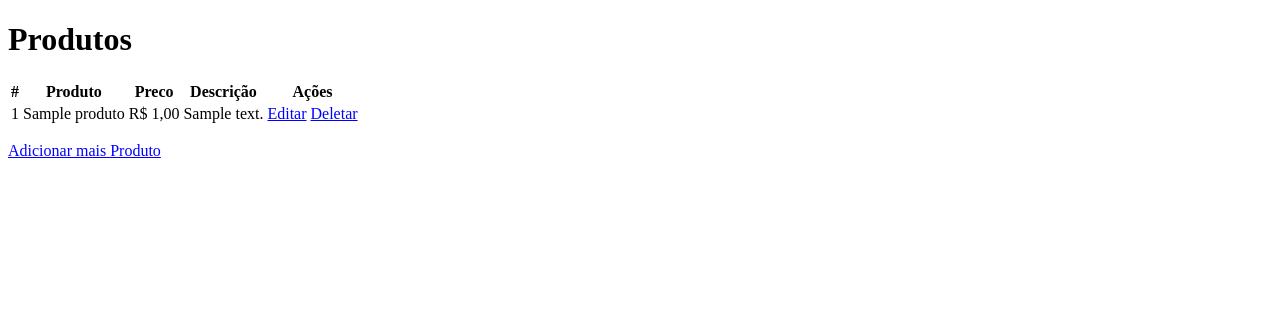
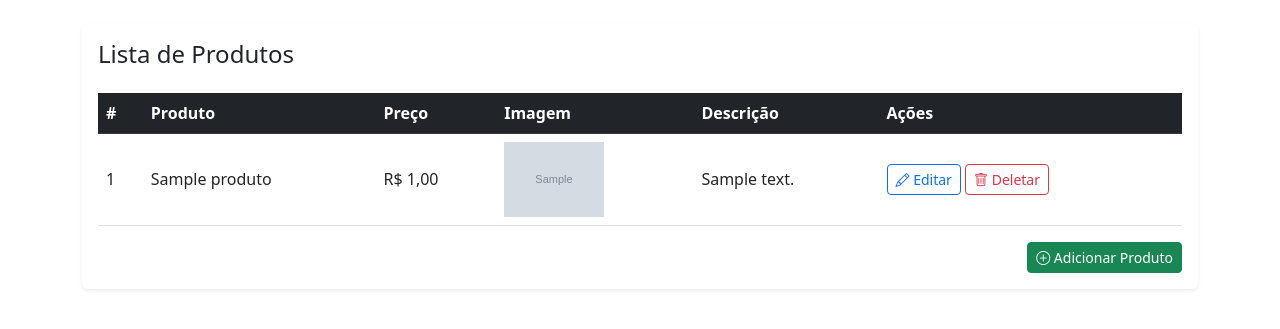
Before and after one commit to devthayron/mini_ecommerce, a Django app: page / in a window 1280 px wide. Shown: the top 329 px of the page. Run offline with Django 5.2, Linux system fonts and the light colour scheme; tables that the repository leaves empty hold one stand-in row (values such as "Sample post"); grey boxes marked "Sample" are stand-in pictures.

Commit message:
Estilização com Bootstrap/Crispy; adição de campo imagem e form.py personalizado

```diff
--- a/produtos/models.py
+++ b/produtos/models.py
@@ -3,8 +3,9 @@ from django.db import models
 class Produto(models.Model):
     nome = models.CharField("Nome", max_length=50)
     preco = models.DecimalField("Preço", max_digits=8, decimal_places=2)
-    descricao = models.TextField("Descrição", help_text='Limite de 50 caracteres',blank=True)
+    descricao = models.TextField("Descrição",blank=True)
     disponivel = models.BooleanField("Disponível",default=True)
+    imagem = models.ImageField('imagem', upload_to='produtos', blank=True,null=True)
 
     def __str__(self):
         return self.nome
--- a/produtos/static/css/style.css
+++ /dev/null
@@ -1,3 +0,0 @@
-a {
-    color: blue;
-}
--- a/produtos/templates/base.html
+++ b/produtos/templates/base.html
@@ -5,9 +5,13 @@
     <meta charset="UTF-8">
     <meta name="viewport" content="width=device-width, initial-scale=1.0">
     <title>{% block title %} E-commerce Django {% endblock  %}</title>
+    <link rel="stylesheet" href="https://cdn.jsdelivr.net/npm/bootstrap@5.2.3/dist/css/bootstrap.min.css">
+    <link rel="stylesheet" href="https://cdn.jsdelivr.net/npm/bootstrap-icons@1.10.5/font/bootstrap-icons.css">
     <link rel="stylesheet" href="{% static 'css/style.css' %}">
 </head>
 <body>
     {% block content %}{% endblock %}
+
+    <script src="https://cdn.jsdelivr.net/npm/bootstrap@5.2.3/dist/js/bootstrap.bundle.min.js"></script>
 </body>
 </html>
--- a/produtos/templates/index.html
+++ b/produtos/templates/index.html
@@ -1,41 +1,64 @@
 {% extends 'base.html' %}
+
 {% block title %}Produtos - E-commerce Django{% endblock %}
 
 {% block content %}
-    <h1>Produtos</h1>
-    <table>
-        <thead>
+<div class="container mt-4">
+    <div class="card shadow-sm border-0">
+        <div class="card-body">
+            <h1 class="h4 mb-4">Lista de Produtos</h1>
+            <div class="table-responsive">
+                <table class="table table-hover align-middle">
+                    <thead class="table-dark">
                         <tr>
-                <th>#</th>
-                <th>Produto</th>
-                <th>Preco</th>
-                <th>Descrição</th>
-                <th>Ações</th>
+                            <th scope="col">#</th>
+                            <th scope="col">Produto</th>
+                            <th scope="col">Preço</th>
+                            <th scope="col">Imagem</th>
+                            <th scope="col">Descrição</th>
+                            <th scope="col">Ações</th>
                         </tr>
                     </thead>
                     <tbody>
-            {% if produtos %} <!-- Verifica se existem produtos cadastrados-->
+                        {% if produtos %}
                             {% for item in produtos %}
                             <tr>
-                    <td>{{ item.id }}</td>
+                                <td scope="row">{{ item.id }}</td>
                                 <td>{{ item.nome }}</td>
                                 <td>R$ {{ item.preco }}</td>
+                                <td>
+                                    {% if item.imagem %}
+                                        <img src="{{ item.imagem.url }}" alt="{{ item.nome }}" width="100">
+                                    {% else %}
+                                        <span>Nenhuma imagem</span>
+                                    {% endif %}
+                                </td>
                                 <td>{{ item.descricao }}</td>
                                 <td>
-                        <a href="{% url 'editar_produto' item.id %}">Editar</a>
-                        <a href="{% url 'del_produto' item.id %}">Deletar</a>
+                                    <a href="{% url 'editar_produto' item.id %}" class="btn btn-outline-primary btn-sm">
+                                        <i class="bi bi-pencil"></i> Editar
+                                    </a>
+                                    <a href="{% url 'del_produto' item.id %}" class="btn btn-outline-danger btn-sm">
+                                        <i class="bi bi-trash"></i> Deletar
+                                    </a>
+
                                 </td>
                             </tr>
                             {% endfor %}
                         {% else %}
-                <!-- Caso não existam produtos cadastrados, exibe esta mensagem -->
                             <tr>
-                    <td colspan="5">Nenhum produto cadastrado.</td> <!-- O colspan é para a mensagem ocupar toda as '5' linha -->
+                                <td colspan="6" class="text-center text-muted">Nenhum produto cadastrado.</td>
                             </tr>
                         {% endif %}
                     </tbody>
                 </table>
-    <p>
-        <a href="{% url 'add_produto' %}">Adicionar mais Produto</a>
-    </p>
+            </div>
+            <div class="text-end">
+                <a href="{% url 'add_produto' %}" class="btn btn-success btn-sm">
+                    <i class="bi bi-plus-circle"></i> Adicionar Produto
+                </a>
+            </div>
+        </div>
+    </div>
+</div>
 {% endblock %}
--- a/produtos/urls.py
+++ b/produtos/urls.py
@@ -1,9 +1,11 @@
 from django.urls import path
 from .views import IndexListView,CriarProdutoView,EditarProdutoView,DeleteProdutoView
+from django.conf.urls.static import static
+from django.conf import settings
 
 urlpatterns = [
     path('',IndexListView.as_view(),name='index'),
     path('add/',CriarProdutoView.as_view(),name='add_produto'),
     path('<int:pk>/editar/',EditarProdutoView.as_view(),name='editar_produto'),
     path('<int:pk>/deletar/',DeleteProdutoView.as_view(),name='del_produto'),
-]
+] + static(settings.MEDIA_URL, document_root=settings.MEDIA_ROOT)
--- a/produtos/views.py
+++ b/produtos/views.py
@@ -3,6 +3,7 @@ from django.views.generic import ListView
 from django.views.generic.edit import CreateView,UpdateView,DeleteView
 from .models import Produto
 from django.urls import reverse_lazy
+from .forms import ProdutoForm
 
 class IndexListView(ListView):
     template_name = 'index.html'
@@ -15,14 +16,14 @@ class IndexListView(ListView):
 class CriarProdutoView(CreateView):
     template_name = 'produto_form.html'
     model = Produto
-    fields = '__all__'          # mostra todos os campos do model 'Produto'
     success_url = reverse_lazy('index') # após a criação, direciona para url 'index'
+    form_class = ProdutoForm
 
 class EditarProdutoView(UpdateView):
     template_name = 'produto_form.html'
     model = Produto
-    fields = '__all__'
     success_url = reverse_lazy('index')
+    form_class = ProdutoForm
 
 class DeleteProdutoView(DeleteView):
     template_name = 'produto_confirm_delete.html'
```
Also changed, not shown: loja/settings.py (+11 -4 lines), produtos/forms.py (added, +12 -0 lines), produtos/templates/produto_confirm_delete.html (+20 -7 lines), produtos/templates/produto_form.html (+48 -12 lines), README.md, produtos/migrations/0004_alter_produto_descricao.py (added), produtos/migrations/0005_produto_imagem_alter_produto_descricao.py (added), produtos/migrations/0006_alter_produto_imagem.py (added), produtos/migrations/0007_alter_produto_imagem.py (added). Lines whose indentation alone changed are shown as unchanged.
